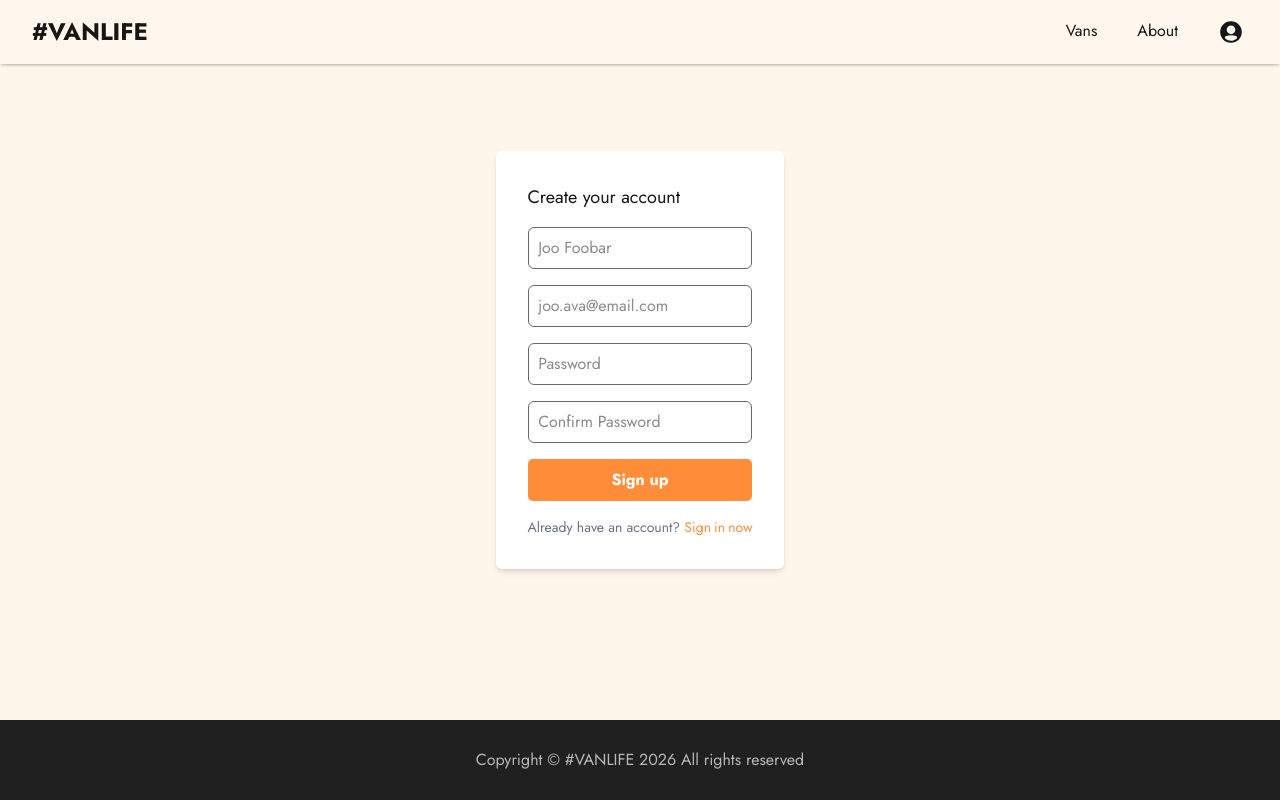
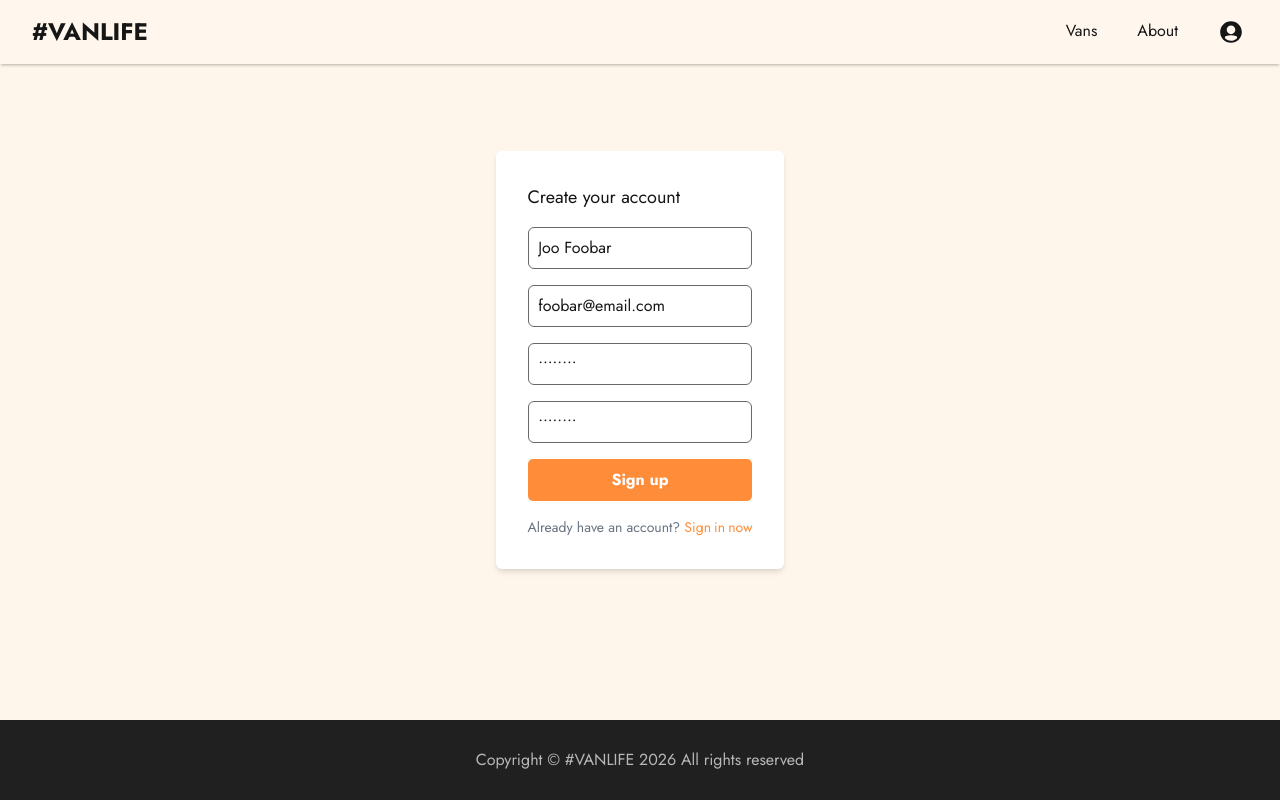
Before and after one commit to nyanxx/react-router-vanlife, a React (Vite) app: page /signup in a window 1280 px wide. Built offline with nearby package versions, Linux system fonts and the light colour scheme; what miragejs would draw is missing.

Commit message:
feat: fake sign in and sing up logic (very crude), add User type

```diff
--- a/src/layouts/UserLayout.tsx
+++ b/src/layouts/UserLayout.tsx
@@ -1,5 +1,5 @@
 import type { JSX } from "react";
-import { Outlet, NavLink, type NavLinkRenderProps } from "react-router-dom";
+import { Outlet, NavLink, type NavLinkRenderProps, Navigate } from "react-router-dom";
 export default function UserLayout(): JSX.Element {
 
     const linkBaseStyle = `p-1 mr-8 text-[#161616] border-b-2 border-transparent capitalize`
@@ -9,6 +9,8 @@ export default function UserLayout(): JSX.Element {
     function navLinkClass({ isActive }: NavLinkRenderProps): string {
         return isActive ? activeLinkStyle : `${linkBaseStyle} ${hoverLinkStyle}`
     }
+
+    const isLogedIn = false
 
     return (
         <>
@@ -23,12 +25,15 @@ export default function UserLayout(): JSX.Element {
                     .map(nav => (
                         <NavLink
                             to={nav}
+                            key={nav}
                             className={navLinkClass}
                         >{nav}
                         </NavLink>
                     ))}
             </nav>
-            <Outlet />
+
+            {isLogedIn ? <Outlet /> : <Navigate to={"/signin"} replace />}
+
         </>
     )
 }
--- a/src/pages/SignIn.tsx
+++ b/src/pages/SignIn.tsx
@@ -1,13 +1,64 @@
-import type { JSX } from "react"
+import { useEffect, useRef, type JSX } from "react"
 import { Link } from "react-router-dom"
+import type { User } from "../types/User"
 
 export default function SignIn(): JSX.Element {
+
+    function handleSignIn(formData: FormData) {
+        const email = formData.get("email")
+        const password = formData.get("password")
+
+        try {
+            const usersString = localStorage.getItem("users")
+            const users: User[] = usersString && JSON.parse(usersString)
+            if (!users) return alert("User not found")
+            const user = users.find(u => u.email === email)
+            if (!user) {
+                alert("User not found")
+                return
+            }
+
+            if (user.password === password) {
+                alert("password matched")
+            } else {
+                alert("wrong password or email")
+            }
+
+        } catch (error) {
+            console.error(error)
+        }
+
+    }
+
+    const head = useRef<HTMLHeadingElement>(null)
+    useEffect(() => {
+        head.current?.focus()
+    }, [])
+
     return (
         <section className="flex justify-center items-center h-full">
-            <form className="bg-white p-8 rounded-md flex flex-col gap-4 shadow-md">
-                <h2 className="text-lg">SignIn to your account</h2>
-                <input className="py-2 px-[0.6rem] rounded-md border border-[#696969] border-solid" type="email" placeholder="joo.ava@email.com" />
-                <input className="py-2 px-[0.6rem] rounded-md border border-[#696969] border-solid" type="password" placeholder="Password" />
+            <form action={handleSignIn} className="bg-white p-8 rounded-md flex flex-col gap-4 shadow-md">
+                <h2 ref={head} tabIndex={-1} className="text-lg focus:outline-none">SignIn to your account</h2>
+                <label htmlFor="email" className="sr-only">Enter your signin email</label>
+                <input
+                    name="email"
+                    className="py-2 px-[0.6rem] rounded-md border border-[#696969] border-solid"
+                    type="email"
+                    placeholder="joo.ava@email.com"
+                    aria-label="Enter your signin email"
+                    defaultValue={"foobar@email.com"}
+                    required
+                />
+                <label htmlFor="password" className="sr-only">Enter your signin password</label>
+                <input
+                    name="password"
+                    className="py-2 px-[0.6rem] rounded-md border border-[#696969] border-solid"
+                    type="password"
+                    placeholder="Password"
+                    defaultValue={"password"}
+                    aria-label="Enter your signin password"
+                    required
+                />
                 <button className="button" type="submit">Sign in</button>
                 <p className="text-gray-500 text-sm">
                     Don't have an account? <Link className="text-button [word-spacing:-0.07rem] hover:underline " to="/signup">Create a new one</Link>
--- a/src/pages/SignUp.tsx
+++ b/src/pages/SignUp.tsx
@@ -1,18 +1,104 @@
-import type { JSX } from "react"
+import { useEffect, useRef, type JSX } from "react"
 import { Link } from "react-router-dom"
+import type { User } from "../types/User"
 
 export default function SignUp(): JSX.Element {
+
+    function handleForm(formData: FormData) {
+        const name = formData.get("name")
+        const email = formData.get("email")
+        const password = formData.get("password")
+        const confPassword = formData.get("confirm-password")
+
+        try {
+
+            const usersString = localStorage.getItem('users')
+            const users: User[] = usersString && JSON.parse(usersString) || [];
+            const userExists = users.some(existingUser => existingUser.email === email || existingUser.name === name);
+
+            if (userExists) {
+                alert('Error: User with this email or username already exists.');
+                return;
+            }
+
+            if (password !== confPassword) {
+                alert('Error: Password is not same');
+                return;
+            }
+
+            const userObj: User = {
+                name: name as string,
+                email: email as string,
+                password: password as string,
+            }
+
+            users.push(userObj)
+            localStorage.setItem("users", JSON.stringify(users))
+            console.log('Stored users:', users);
+            alert('Account created successfully!');
+
+        } catch (error) {
+            console.error(error)
+        }
+    }
+
+    const head = useRef<HTMLHeadingElement>(null)
+    useEffect(() => {
+        head.current?.focus()
+    }, [])
+
     return (
         <section className="flex justify-center items-center h-full">
-            <form className="bg-white p-8 rounded-md flex flex-col gap-4 shadow-md">
-                <h2 className="text-lg">Create your account</h2>
-                <input className="py-2 px-[0.6rem] rounded-md border border-[#696969] border-solid" type="text" placeholder="Joo Foobar" />
-                <input className="py-2 px-[0.6rem] rounded-md border border-[#696969] border-solid" type="email" placeholder="joo.ava@email.com" />
-                <input className="py-2 px-[0.6rem] rounded-md border border-[#696969] border-solid" type="password" placeholder="Password" />
-                <input className="py-2 px-[0.6rem] rounded-md border border-[#696969] border-solid" type="password" placeholder="Confirm Password" />
-                <button className="button" type="submit">Sign up</button>
+            <form action={handleForm} className="bg-white p-8 rounded-md flex flex-col gap-4 shadow-md">
+                <h2 ref={head} tabIndex={-1} className="text-lg focus:outline-none">Create your account</h2>
+                <label htmlFor="name" className="sr-only">Enter your name</label>
+                <input
+                    id="name"
+                    name="name"
+                    className="py-2 px-[0.6rem] rounded-md border border-[#696969] border-solid"
+                    type="text"
+                    placeholder="Joo Foobar"
+                    defaultValue={"Joo Foobar"}
+                    aria-label="Enter your name"
+                    required
+                />
+                <label htmlFor="email" className="sr-only">Enter your email</label>
+                <input
+                    id="email"
+                    name="email"
+                    className="py-2 px-[0.6rem] rounded-md border border-[#696969] border-solid"
+                    type="email"
+                    placeholder="joo.foobar@email.com"
+                    defaultValue="foobar@email.com"
+                    aria-label="Enter your email"
+                    required
+                />
+                <label htmlFor="password" className="sr-only">Enter new password</label>
+                <input
+                    id="password"
+                    name="password"
+                    className="py-2 px-[0.6rem] rounded-md border border-[#696969] border-solid"
+                    type="password"
+                    placeholder="Password"
+                    defaultValue="password"
+                    aria-label="Enter new password"
+                    required
+                />
+                <label htmlFor="confirm-password" className="sr-only">Confirm your email</label>
+
+                <input
+                    id="confirm-password"
+                    name="confirm-password"
+                    className="py-2 px-[0.6rem] rounded-md border border-[#696969] border-solid"
+                    type="password"
+                    placeholder="Confirm Password"
+                    defaultValue="password"
+                    aria-label="Confirm your email"
+                    required
+                />
+                <button className="button" aria-label="Submit the form" type="submit">Sign up</button>
                 <p className="text-gray-500 text-sm">
-                    Already have an account? <Link className="text-button [word-spacing:-0.07rem] hover:underline " to="/signin">Sign in now</Link>
+                    Already have an account? <Link className="text-button [word-spacing:-0.07rem] hover:underline" aria-label="Go to sign in page" to="/signin">Sign in now</Link>
                 </p>
             </form >
         </section >
--- /dev/null
+++ b/src/types/User.ts
@@ -0,0 +1,5 @@
+export type User = {
+    name: string
+    email: string
+    password: string
+}
```
